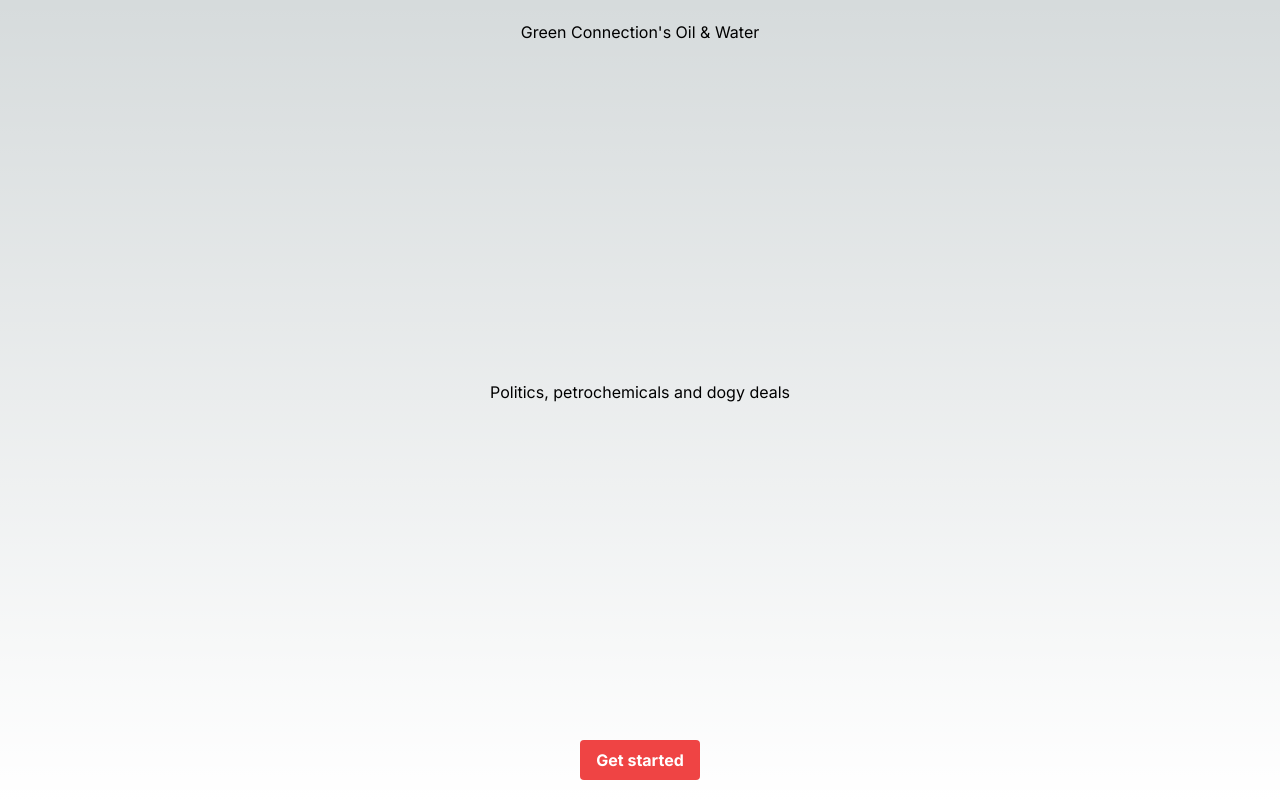
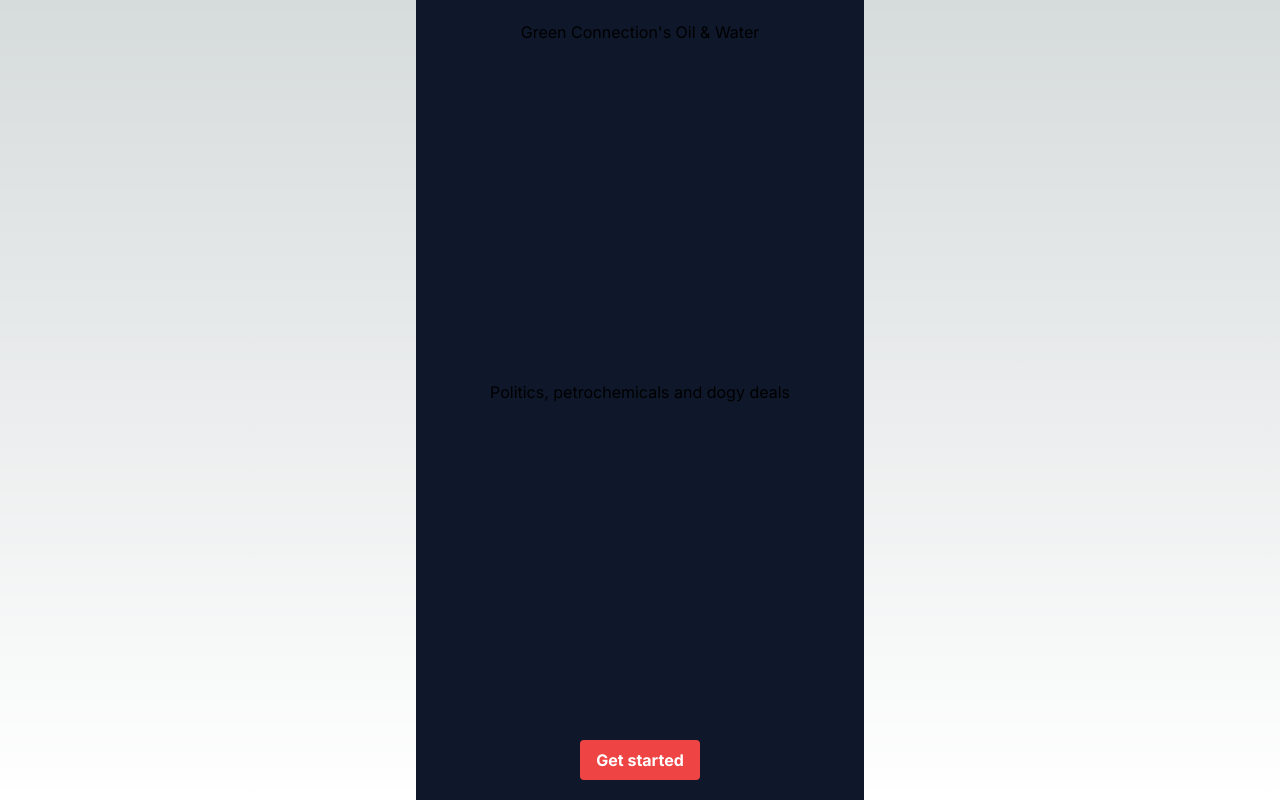
Before and after one commit to OpenUpSA/green-connection-oil-water, a Next.js app: page / in a window 1280 px wide. Built offline with nearby package versions, Linux system fonts and the light colour scheme.

Commit message:
Max-width

```diff
--- a/app/layout.tsx
+++ b/app/layout.tsx
@@ -17,7 +17,7 @@ export default function RootLayout({
   return (
     <html lang="en">
       <body className={inter.className}>
-        <main className="flex min-h-screen flex-col items-center justify-between p-5">
+        <main className="flex min-h-screen flex-col items-center justify-between p-5 max-w-md bg-slate-900 mx-auto">
           {children}
         </main>
       </body>
```
